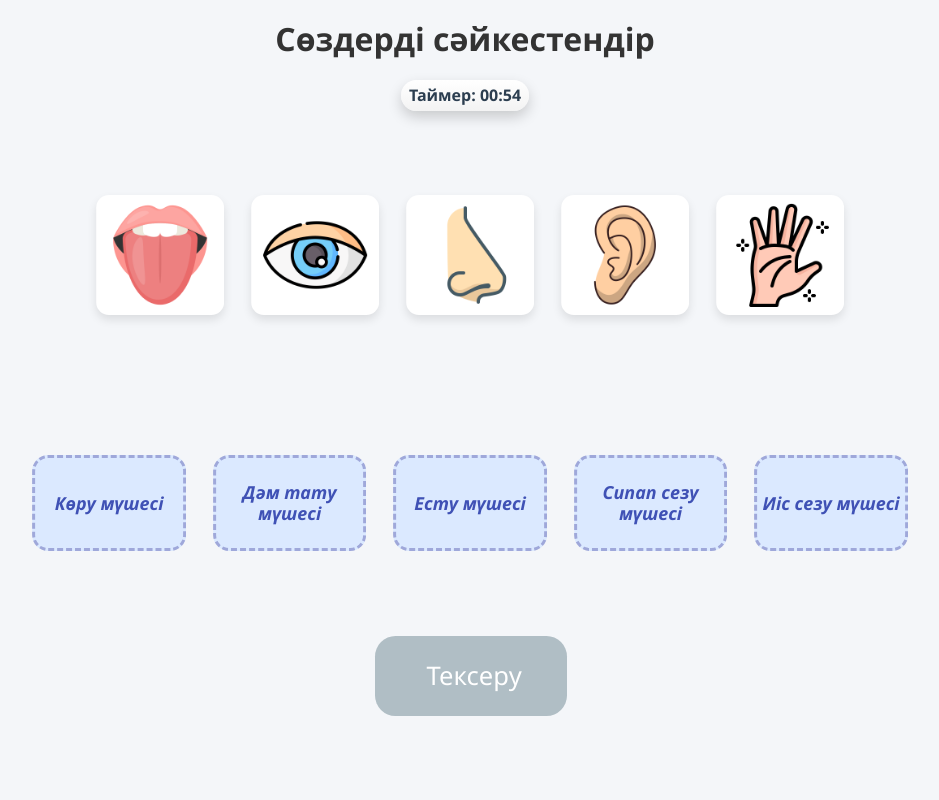
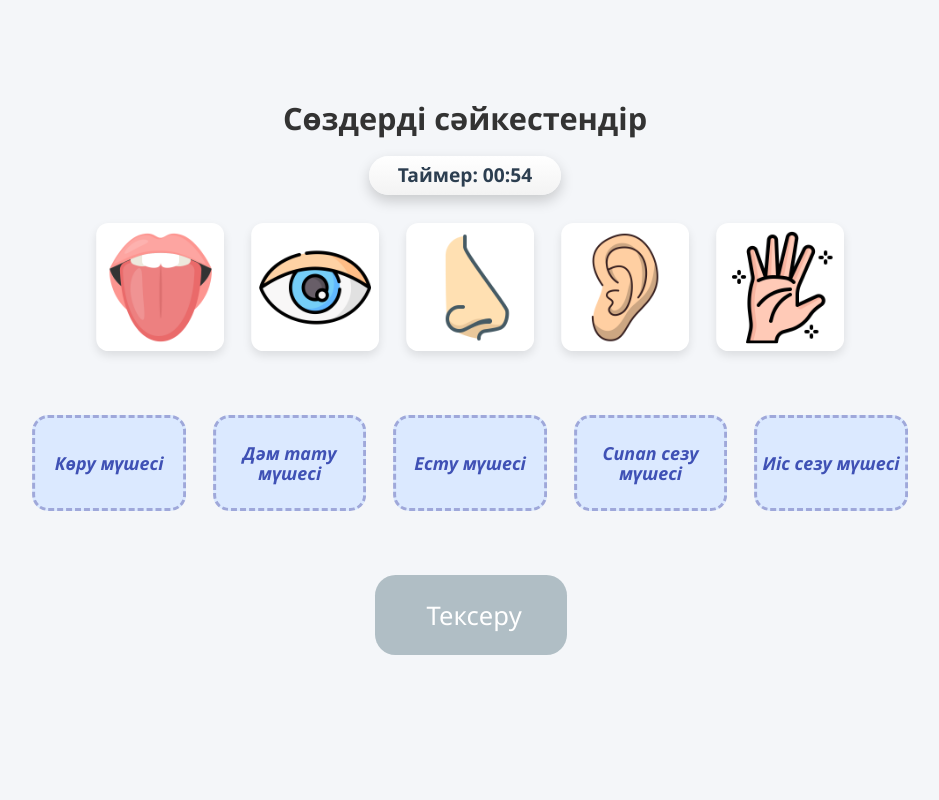
Before and after one commit to Re1otsu/Flask-App-Railway, a Flask app: page /module1 in a window 1280 px wide. Shown: the whole page, without its empty margins (175-1114 px from the left). Run offline with Flask 3, Linux system fonts and the light colour scheme; a user stored in the database is signed in; data that the repository does not hold is empty.

Commit message:
прогресс

```diff
--- a/static/css/module1.css
+++ b/static/css/module1.css
@@ -12,39 +12,25 @@ body {
     margin: 0;
     padding: 0;
     color: #333;
-    width: 100vw;
-    height: 100vh;
+    width: 100%;
+    height: 100%;
     align-items: center;
     justify-content: center;
-}
-.game-wrapper {
-  display: flex;
-  flex-direction: column;
-  justify-content: flex-start;
-  align-items: center;
-  width: 100%;
-  padding: 2em;
-  overflow-y: auto;
+    font-size: 1.2vw;
+    padding-top: 10vh;
 }
 
-/* Заголовок */
-.game-wrapper h1 {
-  font-size: 2.4em;
-  color: #1a237e;
-  margin-bottom: 1em;
-  text-align: center;
-}
 
 .timer-badge {
   display: block;
   margin: 0 auto 1.5em auto;
   background: linear-gradient(180deg, #fff, #f3f3f3);
   color: #2c3e50;
-  padding: 0.5% 0.5%;
-  border-radius: 5rem;
-  width: 10vw;
+  padding: 1vh 1vw;
+  border-radius: 999px;
+  width:15vw;
+  font-size: 1.5vw;
   font-weight: 700;
-  font-size: 1.25vw;
   text-align: center;
   box-shadow: 0 6px 14px rgba(0,0,0,0.18);
   transition: all 0.3s ease;
@@ -65,20 +51,18 @@ body {
 /* Контейнеры слов и целей */
 .container {
   display: flex;
-transform: translateX(22%);
+  transform: translateX(22%);
   justify-content: center;
   align-items: center;
   flex-wrap: wrap;
   gap: 3%;
-  margin-bottom: 0.5em;
+  margin-bottom: 8vh;
   width: 70vw;
-  height: 30vh;
 }
 
 /* Слова */
 .word {
   width: 10vw;
-  height: 15vh;
   object-fit: contain;
   border-radius: 0.8em;
   background: #fff;
```
